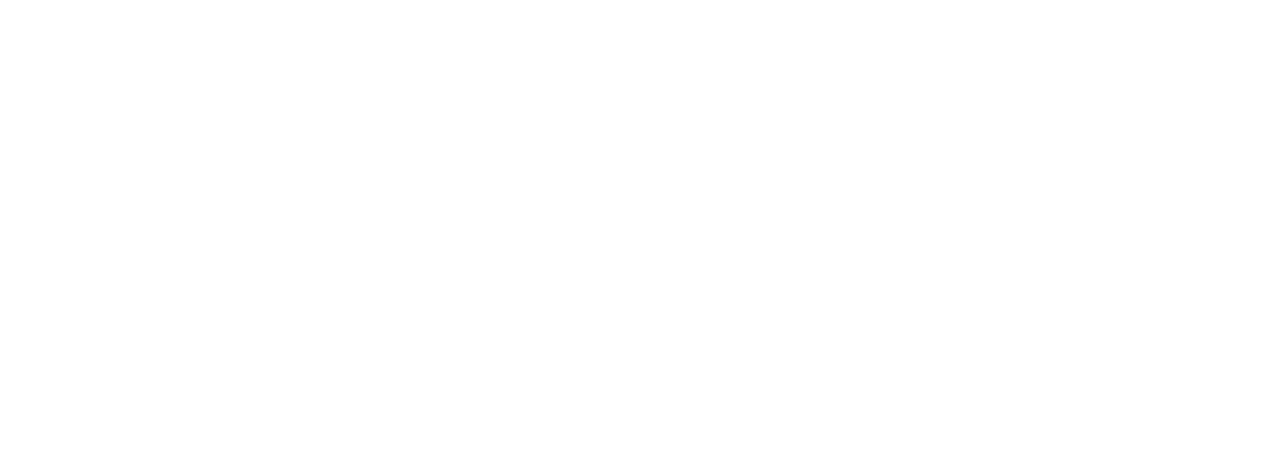
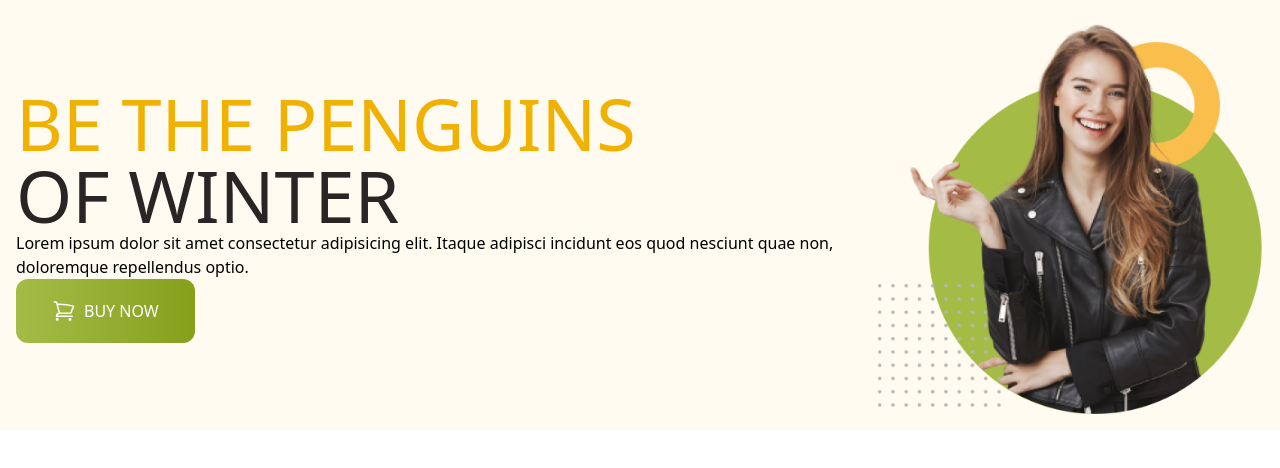
Before and after one commit to DevSohel32/penguin-fashion-tailwind, a plain HTML site: page index.html in a window 1280 px wide. Drawn offline with nearby package versions, Linux system fonts and the light colour scheme.

Commit message:
feat: Implement header section with banner

```diff
--- a/index.html
+++ b/index.html
@@ -1,14 +1,62 @@
 <!DOCTYPE html>
 <html lang="en">
-<head>
-    <meta charset="UTF-8">
-    <meta name="viewport" content="width=device-width, initial-scale=1.0">
-    <title>Penguin fashion tailwind</title>
-     <script src="https://cdn.jsdelivr.net/npm/@tailwindcss/browser@4"></script>
-</head>
-<body>
-    <header></header>
+  <head>
+    <meta charset="UTF-8" />
+    <meta name="viewport" content="width=device-width, initial-scale=1.0" />
+    <title>Penguin Fashion</title>
+    <script src="https://cdn.jsdelivr.net/npm/@tailwindcss/browser@4"></script>
+  </head>
+  <body>
+    <header class="bg-[#fffbf0] p-4">
+      <nav></nav>
+      <!-- =========== banner =========== -->
+      <section class="md:flex justify-center md:items-center md:justify-between">
+        <div>
+          <h1 class="text-7xl uppercase text-stone-800">
+            <span class="text-yellow-500">Be the Penguins</span> <br />
+            of winter
+          </h1>
+          <p>
+            Lorem ipsum dolor sit amet consectetur adipisicing elit. Itaque
+            adipisci incidunt eos quod nesciunt quae non, doloremque repellendus
+            optio.
+          </p>
+          <button
+            class="uppercase bg-gradient-to-r from-[#a4bc46] to-[#85a019] py-5 px-9 rounded-xl font-medium flex items-center gap-2"
+          >
+            <svg
+              xmlns="http://www.w3.org/2000/svg"
+              fill="none"
+              viewBox="0 0 24 24"
+              stroke-width="1.5"
+              stroke="currentColor"
+              class="w-6 h-6 text-white"
+            >
+              <path
+                stroke-linecap="round"
+                stroke-linejoin="round"
+                d="M2.25 3h1.386c.51 0 .955.343
+      1.087.835l.383 1.437M7.5 14.25a3 3
+      0 0 0-3 3h15.75m-12.75-3h11.218c1.121-2.3
+      2.1-4.684 2.924-7.138a60.114 60.114
+      0 0 0-16.536-1.84M7.5 14.25 5.106
+      5.272M6 20.25a.75.75 0 1 1-1.5
+      0 .75.75 0 0 1 1.5 0Zm12.75
+      0a.75.75 0 1 1-1.5 0 .75.75
+      0 0 1 1.5 0Z"
+              />
+            </svg>
+            <span class="text-white">Buy Now</span>
+          </button>
+        </div>
+        <div>
+          <img src="assete/images/model.png" alt="model" />
+        </div>
+
+      </section>
+      <!-- =========== banner end =========== -->
+    </header>
     <main></main>
     <footer></footer>
-</body>
+  </body>
 </html>
```
Also changed, not shown: tailwind.config.js (+8 -0 lines).
